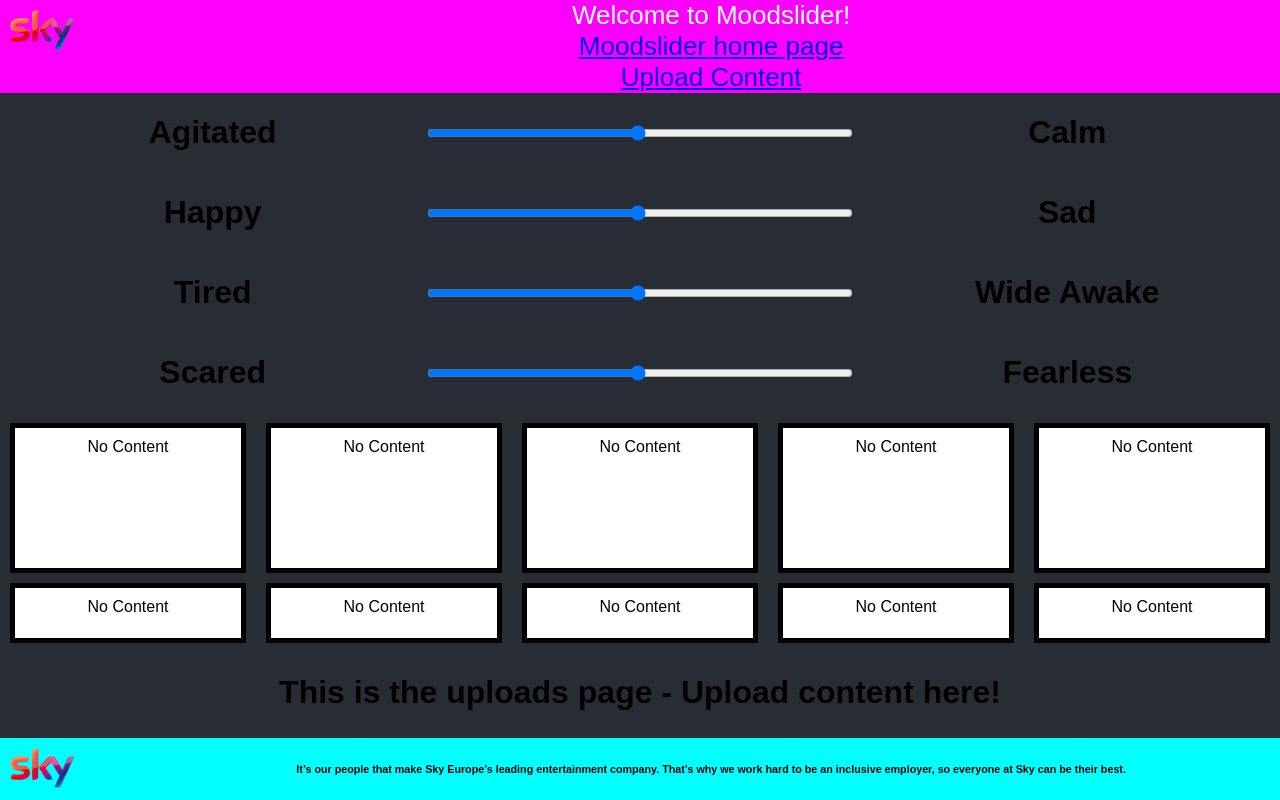
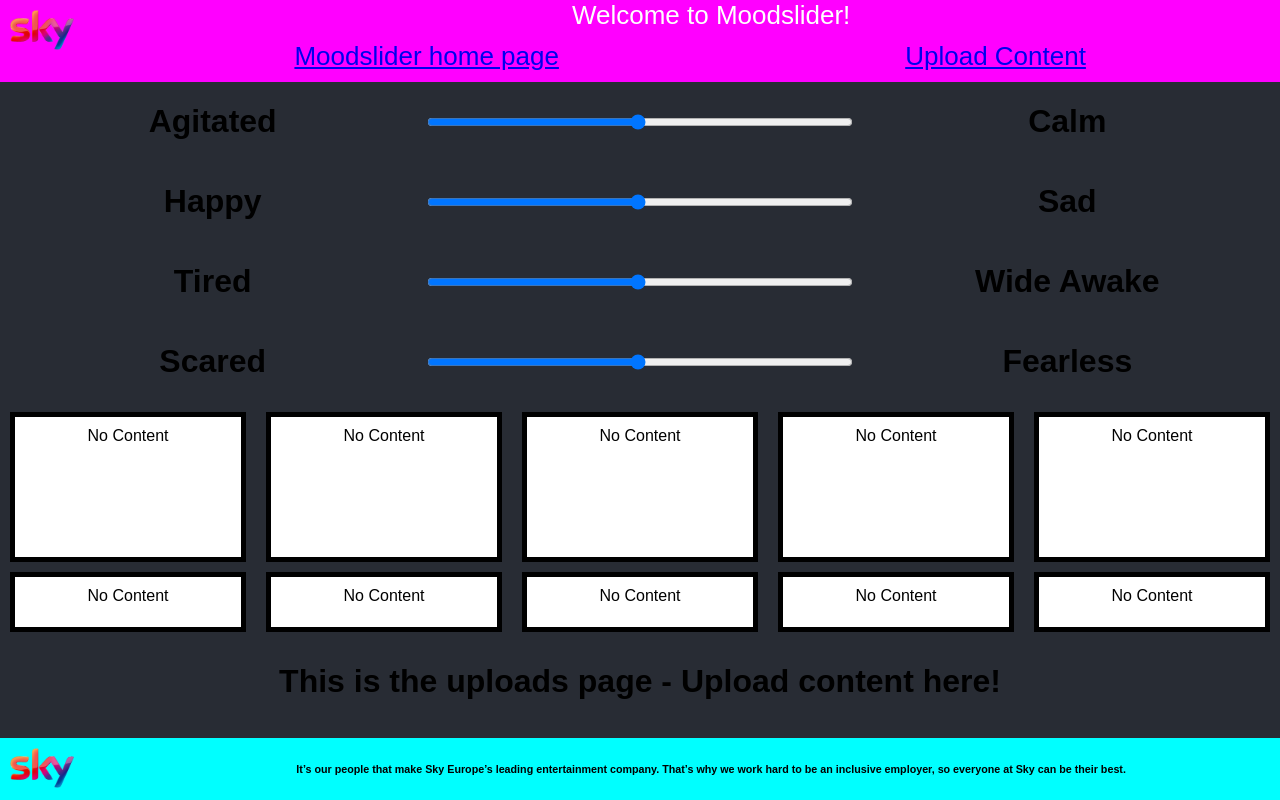
Before and after one commit to TomHodson91/Moodslider, a React (Create React App) app: page /upload in a window 1280 px wide. Built offline with nearby package versions, Linux system fonts and the light colour scheme.

Commit message:
Initial styling of nav bar #3

```diff
--- a/src/App.css
+++ b/src/App.css
@@ -82,3 +82,12 @@
   height: 30px;
   margin: 10px;
 }
+
+.nav-bar {
+  display: flex;
+}
+
+.link {
+  flex: 1;
+  padding: 10px;
+}
```
